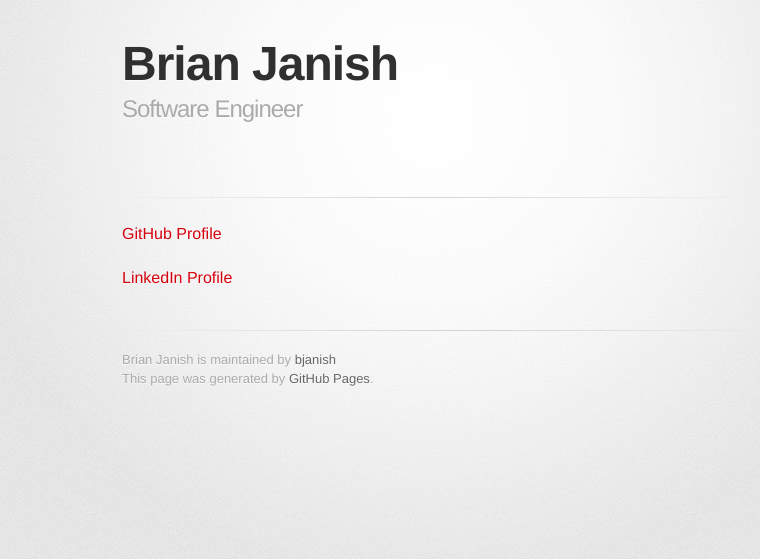
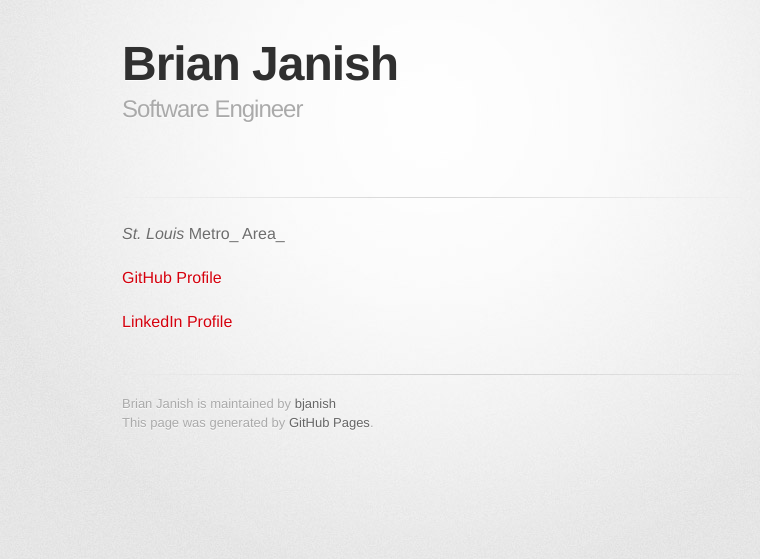
Before and after one commit to bjanish/brianjanish, a Jekyll site: the page built from index.md, in a window 1280 px wide. Shown: the top 559 px of the page, without its empty margins (208-968 px from the left). Built offline with Jekyll 4.4.1, drawn with Linux system fonts in a browser that asks for light colours; some web fonts are replaced.

Commit message:
Update index.md

```diff
--- a/index.md
+++ b/index.md
@@ -1,8 +1,8 @@
 ---
 layout: default
+---
+_St._ _Louis_ Metro_ Area_
 
-### St. Louis Metro Area
----
 
 [GitHub Profile](https://github.com/bjanish/)
 
```
